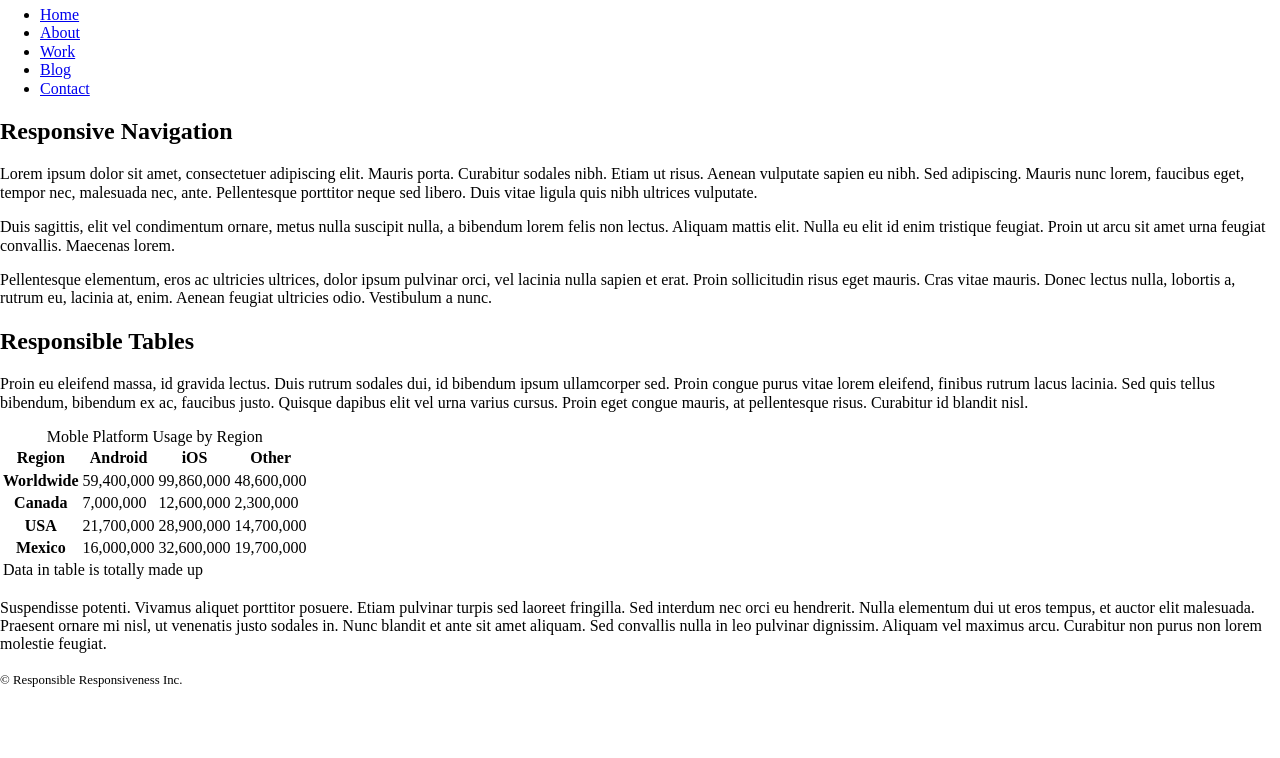
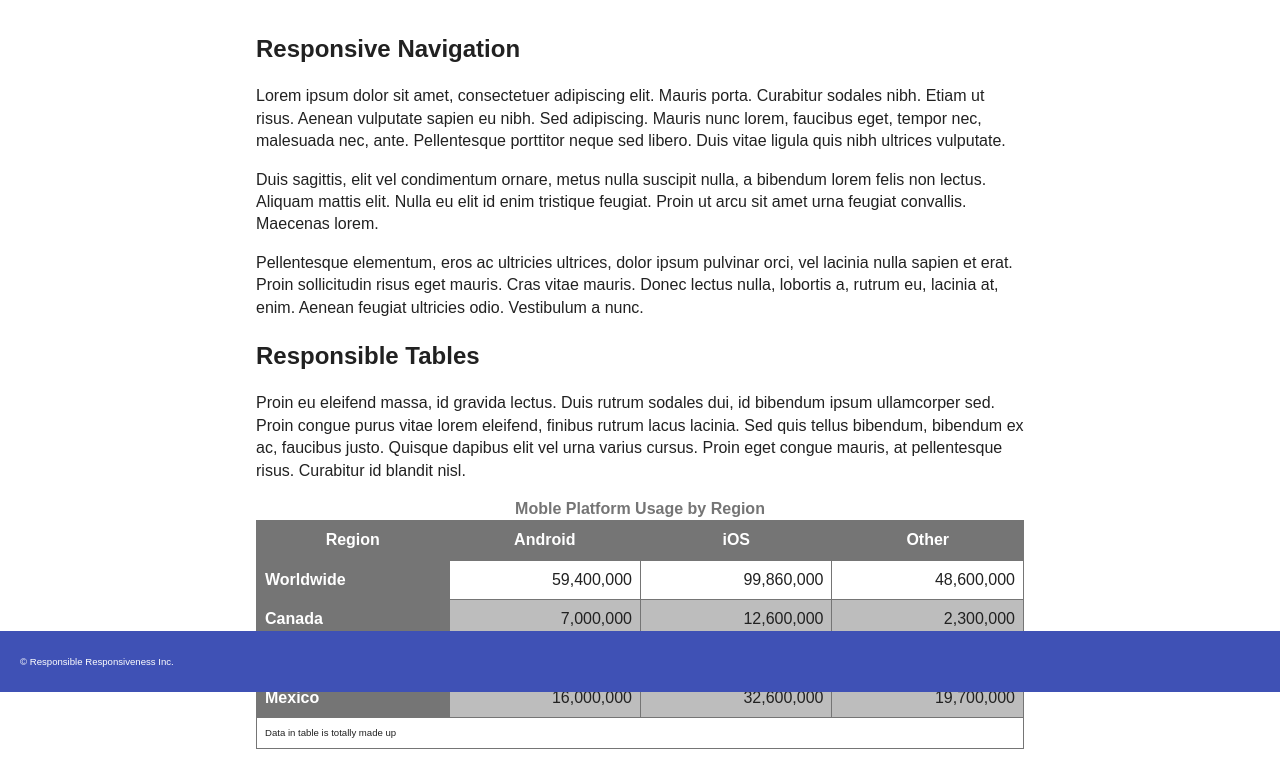
Before and after one commit to AryanB01/css-mobile-responisive-website, a plain HTML site: page index.html in a window 1280 px wide. Shown: the part 108-866 px from the top of the page. Before the commit the page ends 812 px from the top, so only its background shows below. Drawn offline with Linux system fonts and the light colour scheme.

Commit message:
css not linked properly but done in this commit

```diff
--- a/index.html
+++ b/index.html
@@ -9,7 +9,7 @@
 
 	<!-- STEP 2: Add your custom styles -->
 	<link rel="stylesheet" href="css/normalize.css">
-	<link rel="stylesheet" href="css/index.css">
+	<link rel="stylesheet" href="css/mobile-nav.css">
 	<script src="js/scripts.js" defer></script>
 </head>
 <body>
```
